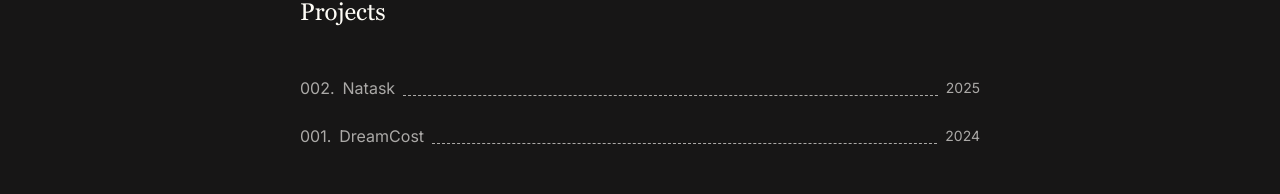
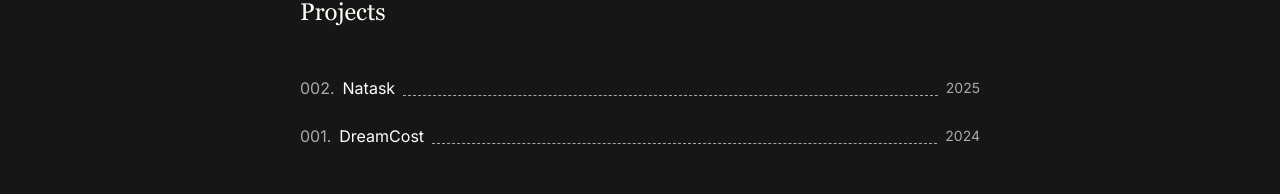
Before and after one commit to fadidajunaedy/v2, a React (Vite) app: page /projects in a window 1280 px wide. Shown: the part 252-446 px from the top of the page. Built offline with nearby package versions, Linux system fonts and the light colour scheme.

Commit message:
CHANGING MARGIN

```diff
--- a/src/components/pages/Home/sections/Projects.jsx
+++ b/src/components/pages/Home/sections/Projects.jsx
@@ -22,7 +22,7 @@
                 <span className="group-hover:text-[var(--color-white)] group-hover:font-bold">
                   {String(index + 1).padStart(3, "0")}.
                 </span>
-                <p className="group-hover:text-white">{project.title}</p>
+                <p className="text-white">{project.title}</p>
                 <span className="self-end mb-1 border-b border-dashed border-[var(--color-grey)] group-hover:text-white flex-grow"></span>
                 <p className="text-xs sm:text-sm text-right group-hover:text-white">
                   {project.year}
--- a/src/components/pages/Projects/index.jsx
+++ b/src/components/pages/Projects/index.jsx
@@ -25,7 +25,7 @@
                   <span className="group-hover:text-[var(--color-white)] group-hover:font-bold">
                     {String(index + 1).padStart(3, "0")}.
                   </span>
-                  <p className="group-hover:text-white">{project.title}</p>
+                  <p className="text-white">{project.title}</p>
                   <span className="self-end mb-1 border-b border-dashed border-[var(--color-grey)] group-hover:text-white flex-grow"></span>
                   <p className="text-xs sm:text-sm text-right group-hover:text-white">
                     {project.year}
```
